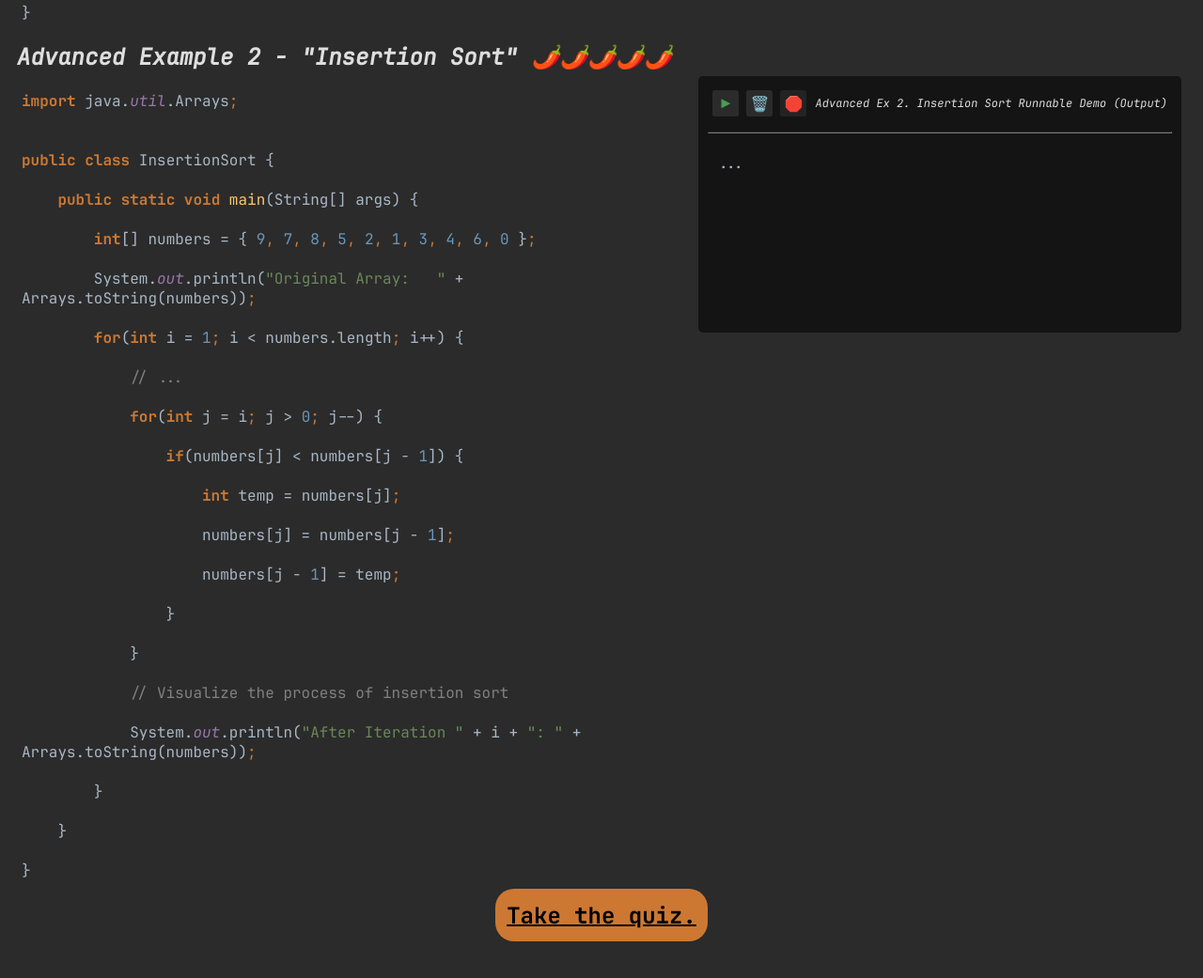
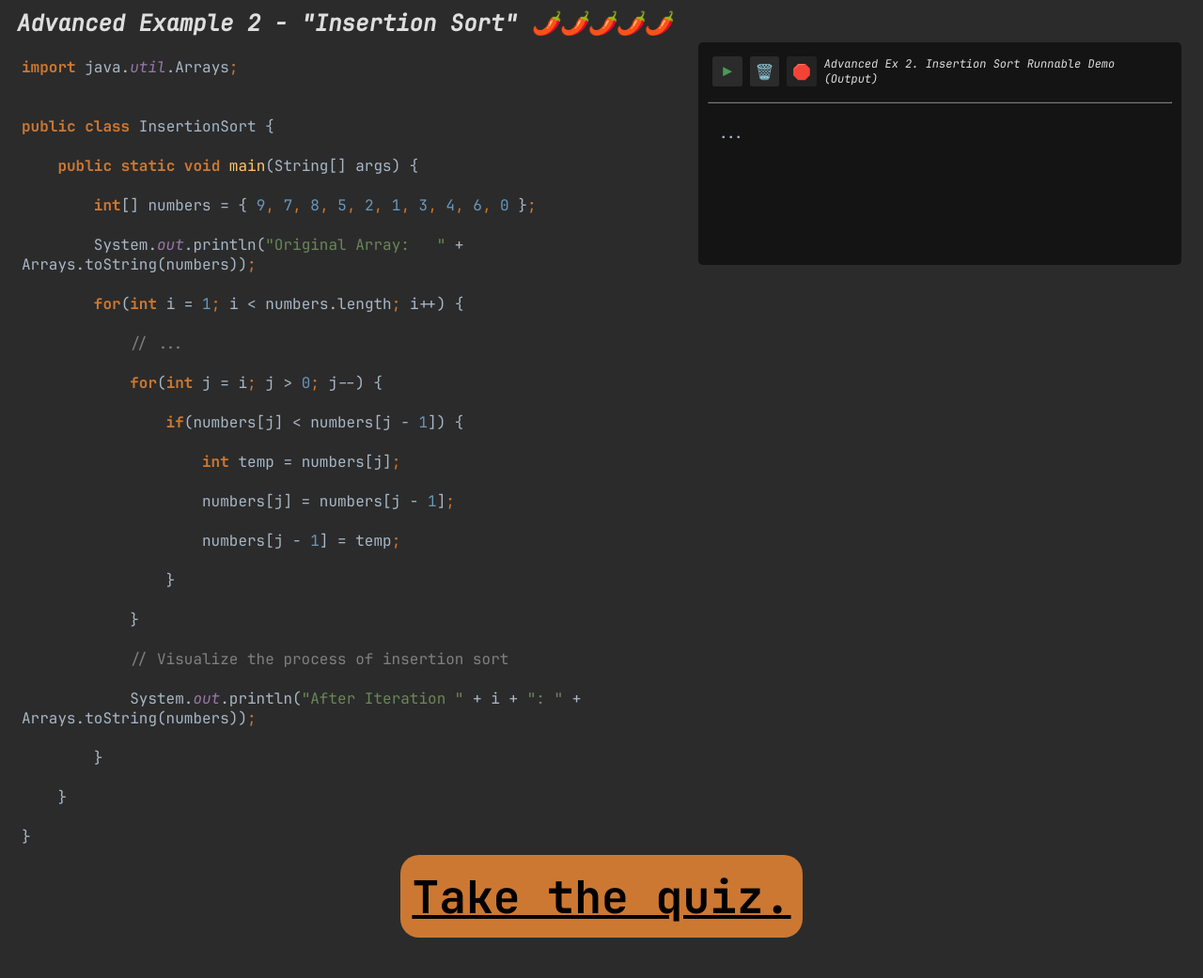
Before and after one commit to shringo/learn-java, a plain HTML site: page index.html in a window 1280 px wide. Shown: the part 3675-4716 px from the top of the page at 94% size. Drawn offline with Linux system fonts and the light colour scheme.

Commit message:
CSS vh fix

```diff
--- a/style.css
+++ b/style.css
@@ -310,10 +310,10 @@ div.consoleheader {
 a.btn {
     background-color: rgb(43, 43, 43);
     font-size: 2vb;
-    height: 2.5vh;
+    height: 1.5em;
     margin-right: 0.5em;
     padding: 0.5vmin 0.5vmin;
-    width: 2.5vh;
+    width: 1.5em;
     align-items: center;
     text-align: center;
     justify-content: center;
@@ -349,7 +349,7 @@ hr:not(.nomg) {
 
 .stout {
     min-height: 120px;
-    height: 20vh;
+    height: 7em;
     padding: 5px 10px;
     font-size: 2vb;
     word-break: normal;
@@ -364,7 +364,7 @@ hr:not(.nomg) {
     color: #000000;
     border-radius: 20px;
     font-weight: bold;
-    font-size: 3vh;
+    font-size: 3em;
     padding: 12.5px;
     cursor: pointer;
 }
```
